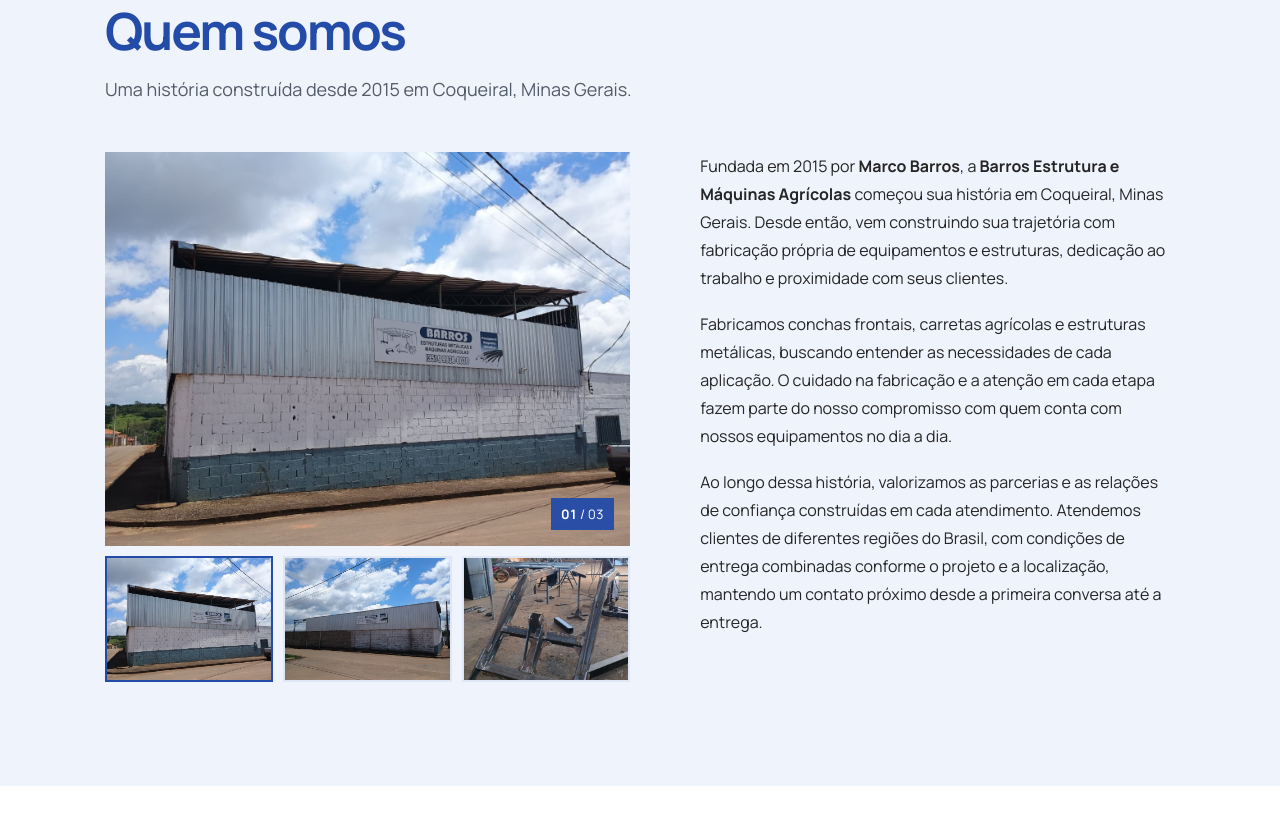
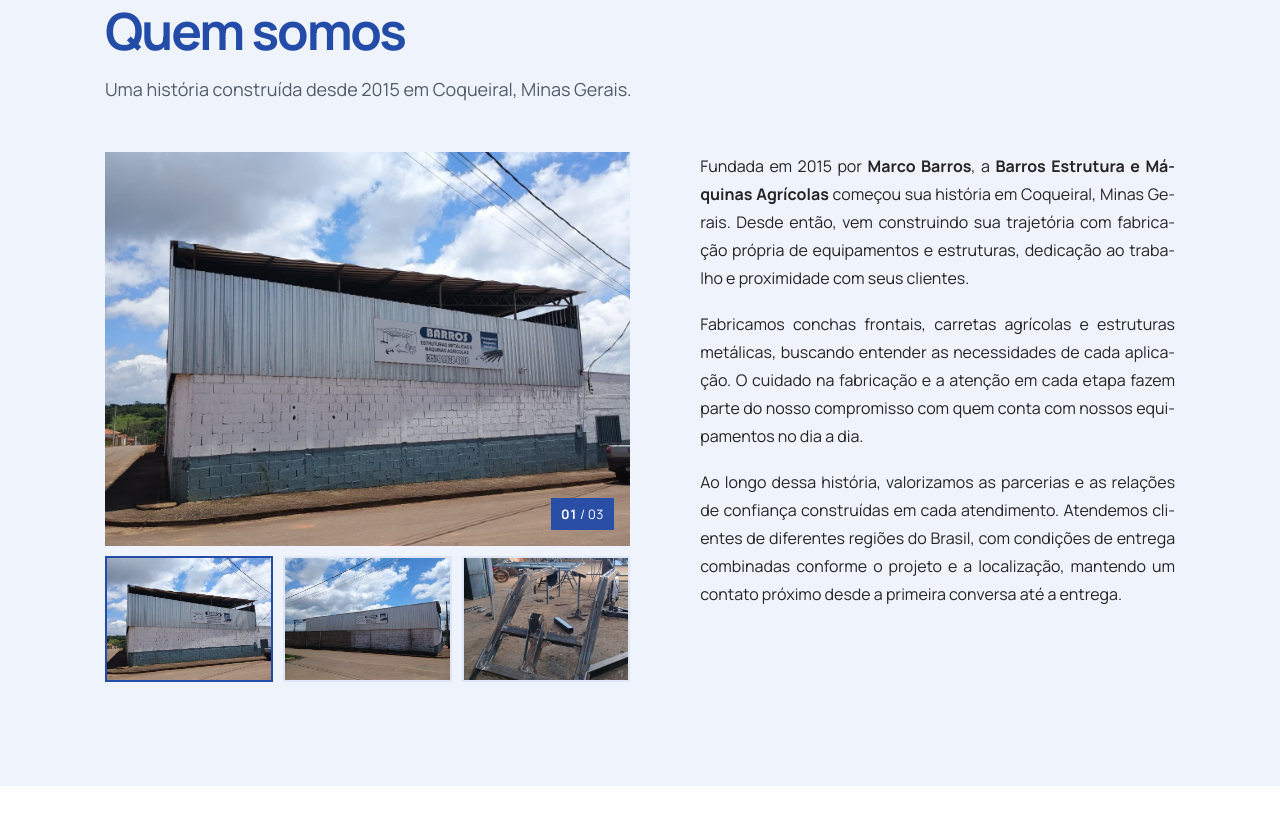
Before and after one commit to molinari10/barrosestruturasemaquinas, a plain HTML site: page index.html in a window 1280 px wide. Shown: the part 849-1680 px from the top of the page. Drawn offline with Linux system fonts and the light colour scheme.

Commit message:
Publica alinhamento justificado dos textos

```diff
--- a/styles.css
+++ b/styles.css
@@ -183,6 +183,15 @@ h1 em, h2 em { color: inherit; font-style: normal; }
 .company-thumbnails button.is-active { border-color: var(--blue); }
 .company-thumbnails button img { display: block; width: 100%; height: 100%; object-fit: cover; }
 .company-copy { max-width: 620px; }
+.company-copy p,
+.feature-info p,
+.trailer-copy p,
+.hydraulic-service-info p,
+.deliveries .copy p {
+  text-align: justify;
+  text-align-last: start;
+  hyphens: auto;
+}
 .company-copy p { margin: 0; color: var(--ink); font-size: 16px; line-height: 1.75; }
 .company-copy p + p { margin-top: 18px; }
 .company-copy strong { color: var(--ink); font-weight: 700; }
```
